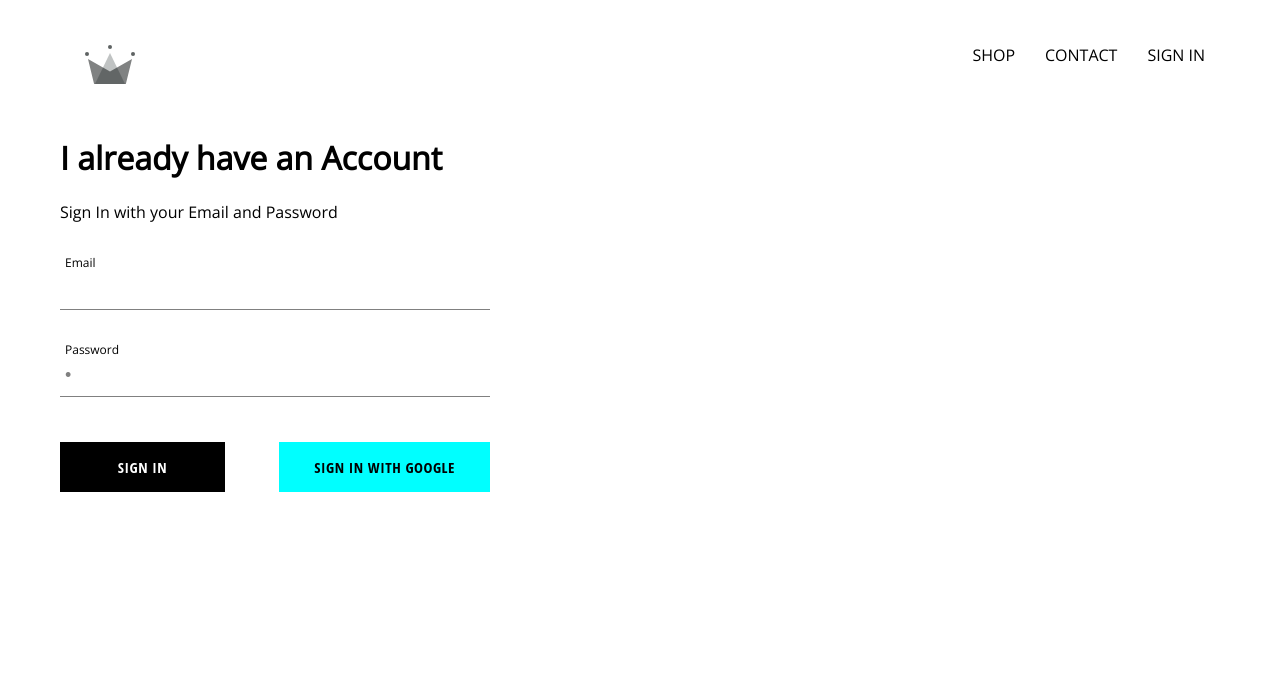
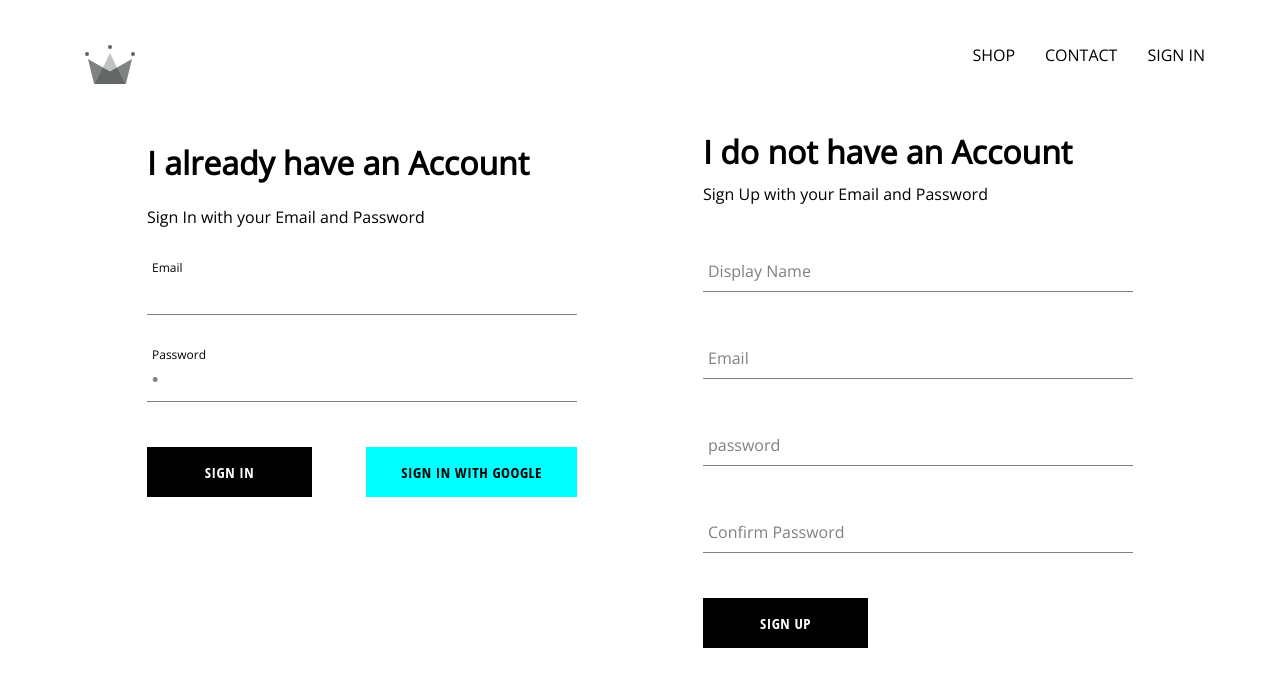
Before and after one commit to Anknush/ecommerce-first, a React (Create React App) app: page /signin in a window 1280 px wide. Shown: the top 686 px of the page. Built offline with nearby package versions, Linux system fonts and the light colour scheme; no server answers.

Commit message:
Finishing Sin IN and signup component

```diff
--- a/src/App.js
+++ b/src/App.js
@@ -5,7 +5,7 @@ import ShopData from "./pages/homepage/shop/shop-components";
 import Header from "./components/menu-component/header/header-component";
 import SignInSignUpPage from "./pages/homepage/sign-in-sign-up/sign-in-sign-up-components";
 import React from "react";
-import { auth } from "./firabase.utils";
+import { auth, createUserData } from "./firabase.utils";
 class App extends React.Component {
   constructor() {
     super();
@@ -16,9 +16,20 @@ class App extends React.Component {
   }
   unSebscribedAuth = null;
   componentDidMount() {
-    this.unSebscribedAuth = auth.onAuthStateChanged((user) => {
-      this.setState({ currentUser: user });
-      console.log(user);
+    this.unSebscribedAuth = auth.onAuthStateChanged(async (userAuth) => {
+      if (userAuth) {
+        const userRef = await createUserData(userAuth);
+
+        userRef.onSnapshot((snapShot) => {
+          this.setState({
+            currentUser: {
+              id: snapShot.id,
+              ...snapShot.data(),
+            },
+          });
+        });
+      }
+      this.setState({ currentUser: userAuth });
     });
   }
   componentWillUnmount() {
--- a/src/components/menu-component/signIn/signIn-component.js
+++ b/src/components/menu-component/signIn/signIn-component.js
@@ -1,5 +1,5 @@
 import React from "react";
-import { signInWithGoogle } from "../../../firabase.utils";
+import { auth, signInWithGoogle } from "../../../firabase.utils";
 import CustomButton from "../custom-buttton/custom-button-components";
 import FormInput from "../form-input/form-input-component";
 import "./signIn-styles.scss";
@@ -18,9 +18,15 @@ class SignIn extends React.Component {
     this.setState({ [name]: value });
   };
 
-  handleSubmit = (event) => {
+  handleSubmit = async (event) => {
     event.preventDefault();
-    this.setState({ Email: " ", Password: " " });
+    const { Email, Password } = this.state;
+    try {
+      await auth.signInWithEmailAndPassword(Email, Password);
+      this.setState({ Email: " ", Password: " " });
+    } catch (error) {
+      console.log("Error in Login" + error);
+    }
   };
   render() {
     return (
--- /dev/null
+++ b/src/components/menu-component/signup/signUp-components.js
@@ -0,0 +1,88 @@
+import React from "react";
+import { auth, createUserData } from "../../../firabase.utils";
+import CustomButton from "../custom-buttton/custom-button-components";
+import FormInput from "../form-input/form-input-component";
+import "./signUp-styles.scss";
+
+class SignUp extends React.Component {
+  constructor() {
+    super();
+
+    this.state = {
+      displayName: "",
+      email: "",
+      password: "",
+      confirmPassword: "",
+    };
+  }
+  handleSubmit = async (event) => {
+    event.preventDefault();
+    const { displayName, email, password, confirmPassword } = this.state;
+    if (confirmPassword !== password) {
+      alert("Password doesn't match");
+      return;
+    }
+    try {
+      const { user } = auth.createUserWithEmailAndPassword(email, password);
+      await createUserData(user, { displayName });
+      this.setState({
+        displayName: "",
+        email: "",
+        password: "",
+        confirmPassword: "",
+      });
+    } catch (error) {
+      console.log("Error Occurs in Sign Up page" + error);
+    }
+  };
+  handleChange = (event) => {
+    const { name, value } = event.target;
+    this.setState({ [name]: value });
+  };
+  render() {
+    const { displayName, email, password, confirmPassword } = this.state;
+    return (
+      <div className="sign-up">
+        <h1 className="title">I do not have an Account</h1>
+        <span>Sign Up with your Email and Password</span>
+        <form className="sign-up-form" onSubmit={this.handleSubmit}>
+          <FormInput
+            name="displayName"
+            type="text"
+            value={displayName}
+            onChange={this.handleChange}
+            label="Display Name"
+            required
+          />
+          <FormInput
+            name="email"
+            type="email"
+            value={email}
+            onChange={this.handleChange}
+            label="Email"
+            required
+          />
+          <FormInput
+            name="password"
+            type="password"
+            value={password}
+            onChange={this.handleChange}
+            label="password"
+            required
+          />
+          <FormInput
+            name="confirmPassword"
+            type="password"
+            value={confirmPassword}
+            onChange={this.handleChange}
+            label="Confirm Password"
+            required
+          />
+          <CustomButton type="submit">SIGN UP</CustomButton>
+        </form>
+      </div>
+    );
+  }
+}
+
+export default SignUp;
--- /dev/null
+++ b/src/components/menu-component/signup/signUp-styles.scss
@@ -0,0 +1,9 @@
+.sign-up {
+  display: flex;
+  flex-direction: column;
+  width: 430px;
+
+  .title {
+    margin: 10px 0;
+  }
+}
--- a/src/firabase.utils.js
+++ b/src/firabase.utils.js
@@ -12,6 +12,28 @@ const config = {
   measurementId: "G-48WQ2J7DZ5",
 };
 
+export const createUserData = async (userAuth, additionalData) => {
+  if (!userAuth) return;
+  const userRef = firestore.doc(`users/${userAuth.uid}`);
+  const snapShot = await userRef.get();
+
+  if (!snapShot.exists) {
+    const { displayName, email } = userAuth;
+    const createDate = new Date();
+    try {
+      await userRef.set({
+        displayName,
+        email,
+        createDate,
+        ...additionalData,
+      });
+    } catch (error) {
+      console.log("error in userData", error.message);
+    }
+  }
+  return userRef;
+};
+
 firebase.initializeApp(config);
 
 export const auth = firebase.auth();
--- a/src/pages/homepage/sign-in-sign-up/sign-in-sign-up-components.js
+++ b/src/pages/homepage/sign-in-sign-up/sign-in-sign-up-components.js
@@ -1,10 +1,12 @@
 import React from "react";
 import SignIn from "../../../components/menu-component/signIn/signIn-component";
+import SignUp from "../../../components/menu-component/signup/signUp-components";
 import "./sign-in-sign-up-styles.scss";
 
 const SignInSignUpPage = () => (
   <div className="sign-in-sign-up">
     <SignIn />
+    <SignUp />
   </div>
 );
 
--- a/src/pages/homepage/sign-in-sign-up/sign-in-sign-up-styles.scss
+++ b/src/pages/homepage/sign-in-sign-up/sign-in-sign-up-styles.scss
@@ -0,0 +1,6 @@
+.sign-in-sign-up {
+  width: 85%;
+  display: flex;
+  justify-content: space-between;
+  margin: 30px auto;
+}
```
